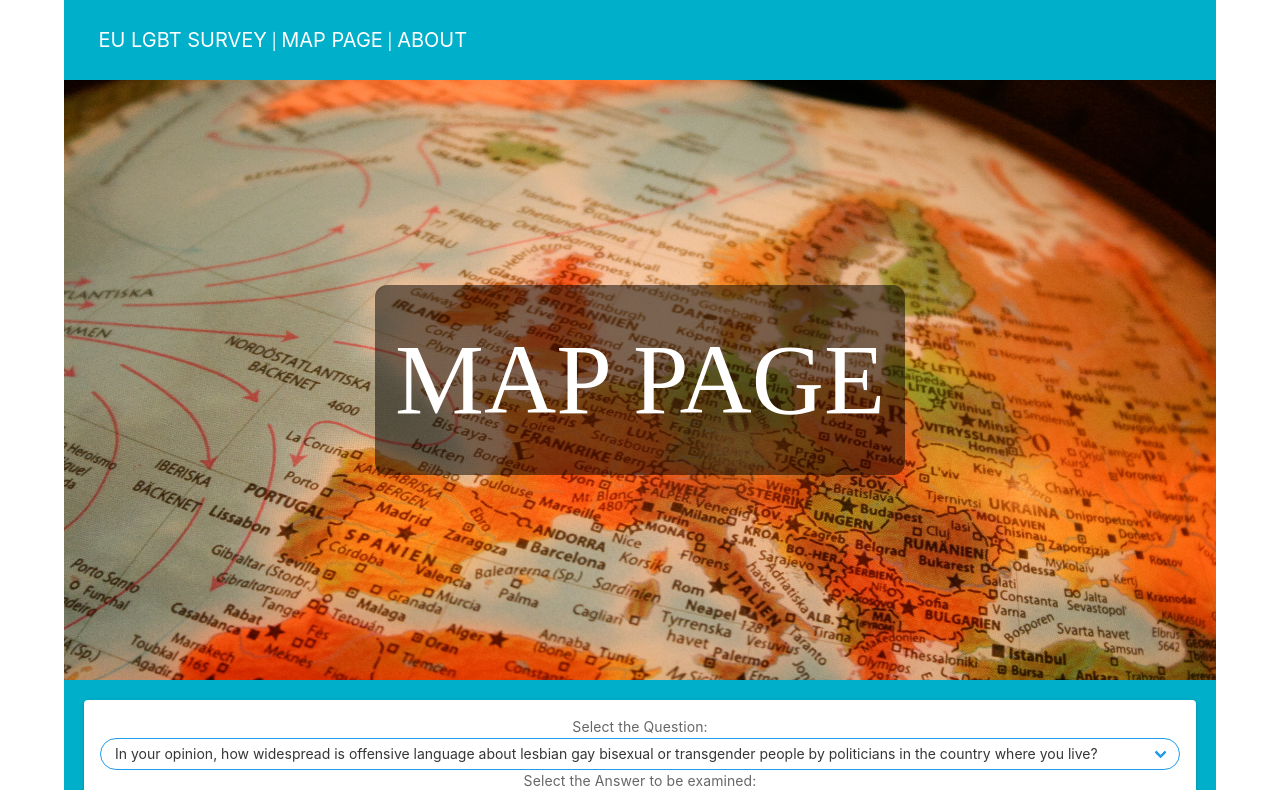
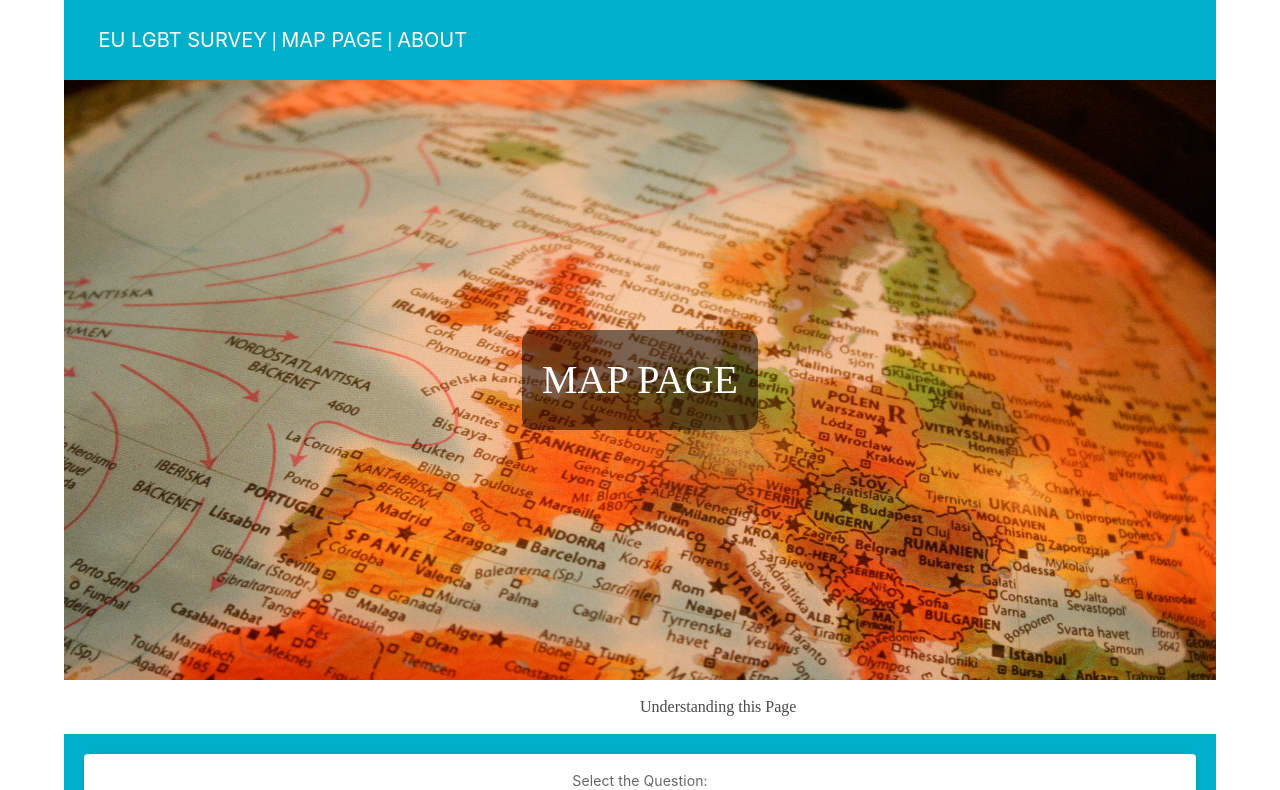
Before and after one commit to ravenusmc/eu_lgbt_survey, a Vue app in the folder client/: page /map in a window 1280 px wide. Shown: the top 790 px of the page. Built offline with nearby package versions, Linux system fonts and the light colour scheme; a web font is replaced by a local one; what vue-charts, vue-google-charts would draw is missing.

Commit message:
working on info area on map page

```diff
--- a/client/src/components/charts/Map.vue
+++ b/client/src/components/charts/Map.vue
@@ -5,6 +5,7 @@
         <h1 class='mapTitle font center'>Map Page</h1>
       </div>
     </header>
+    <MapInfo/>
     <MapForm/>
     <section id='map_section'>
       <vue-chart id='map_section'
@@ -20,6 +21,7 @@
 
 <script>
 import { mapGetters } from 'vuex';
+import MapInfo from '@/components/mapPage/Info.vue';
 import MapForm from '@/components/forms/MapForm.vue';
 import Background from '@/components/mapPage/Background.vue';
 
@@ -28,6 +30,7 @@ export default {
   components: {
     MapForm,
     Background,
+    MapInfo,
   },
   data() {
     return {
@@ -78,7 +81,7 @@ header div {
 }
 
 .mapTitle {
-  font-size: 100px;
+  font-size: 40px;
   text-transform: uppercase;
 }
 
--- /dev/null
+++ b/client/src/components/mapPage/Info.vue
@@ -0,0 +1,24 @@
+<template>
+  <div>
+    <section class='infoSection'>
+      <div>
+      </div>
+      <div>
+        <h1 class='font'>Understanding this Page</h1>
+      </div>
+    </section>
+  </div>
+</template>
+
+<script>
+export default {
+  name: 'MapInfo',
+};
+</script>
+
+<style scoped>
+.infoSection {
+  margin-top: 15px;
+  margin-bottom: 15px;
+}
+</style>
```
